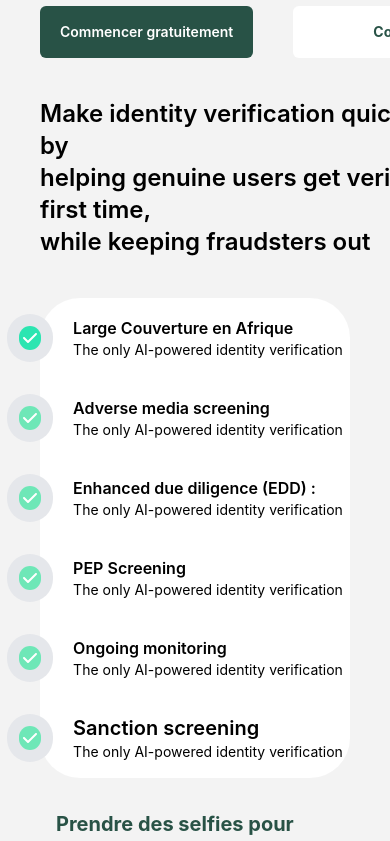
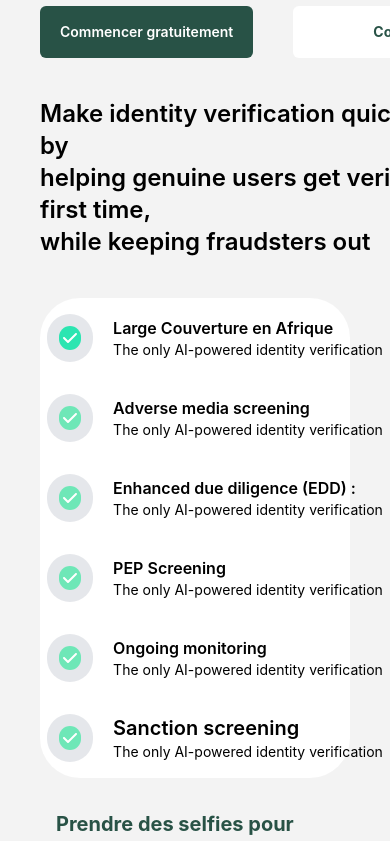
Before and after one commit to chrisvaldes/sekure-site, a React (Create React App) app: page / in a window 390 px wide. Shown: the part 786-1627 px from the top of the page. Built offline with nearby package versions, Linux system fonts and the light colour scheme.

Commit message:
responsive1.2

```diff
--- a/src/index.css
+++ b/src/index.css
@@ -336,6 +336,14 @@ form .logo-footer img {
     width: 1.5rem;
     height: 1.5rem;
   }
+  .card-grid-white{
+    display: grid;
+    grid-template-columns: repeat(auto-fit, 25rem);
+    align-items: center;
+    background-color: white;
+    border-radius: 2.5rem;
+  }
+
 }
 
 @media (max-width: 900px) {
```
